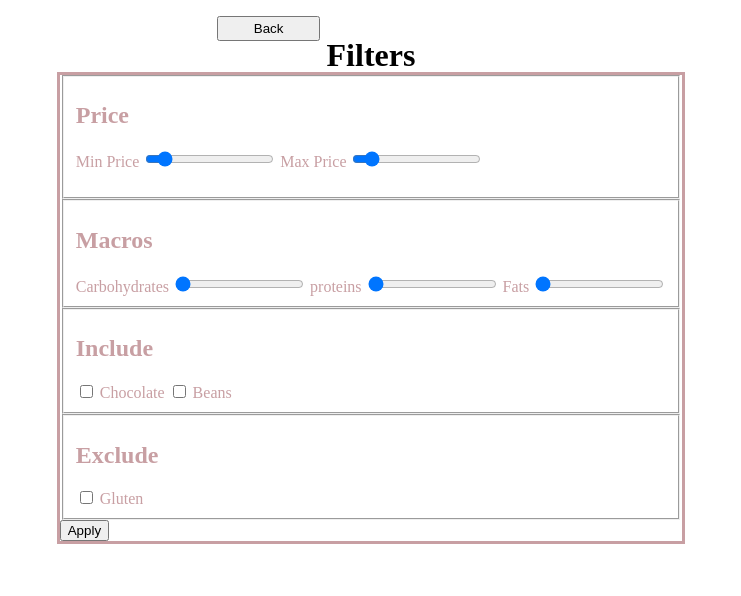
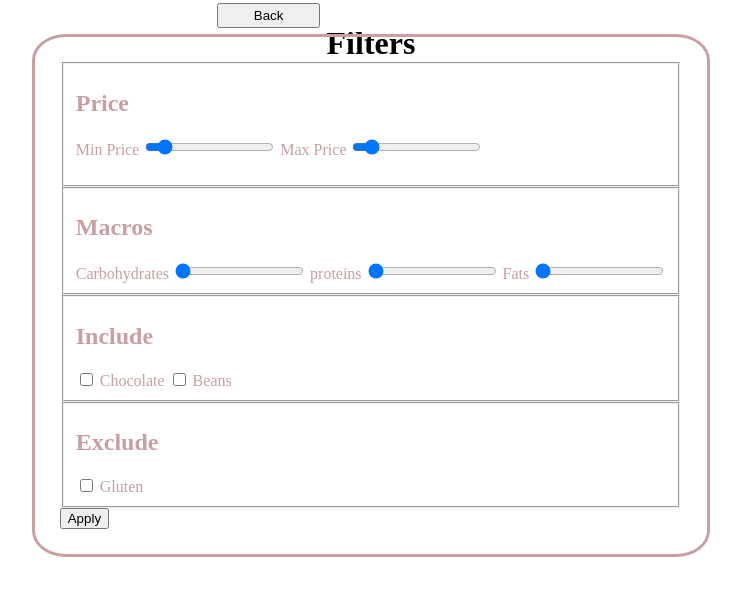
Before and after one commit to Garnir-111/meal_planning-, a PHP site: page /filters.html in a window 1280 px wide. Shown: the top 596 px of the page, without its empty margins (269-1010 px from the left). Run offline with PHP 8.4, Linux system fonts and the light colour scheme.

Commit message:
3/25 update

```diff
--- a/testsite/styles/filters.css
+++ b/testsite/styles/filters.css
@@ -19,6 +19,8 @@
     border-style: solid;
     border-color: #C89FA3;
     color: #C89FA3;
+    border-radius: 5%;
+    padding: 25px;
 }
 
 /* .priceRange fieldset {
```
